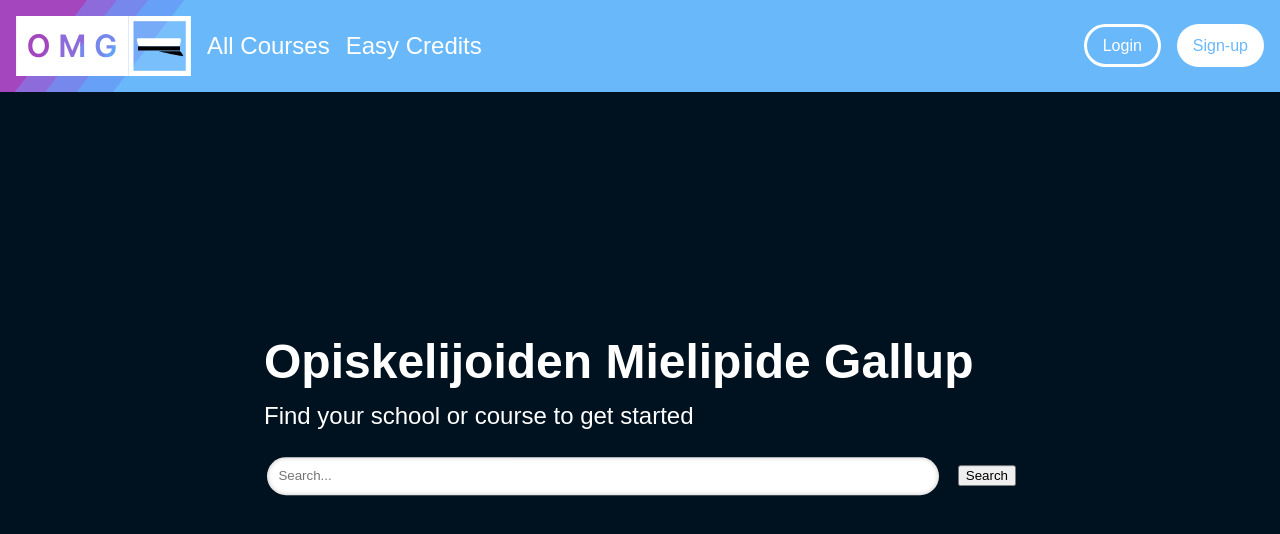
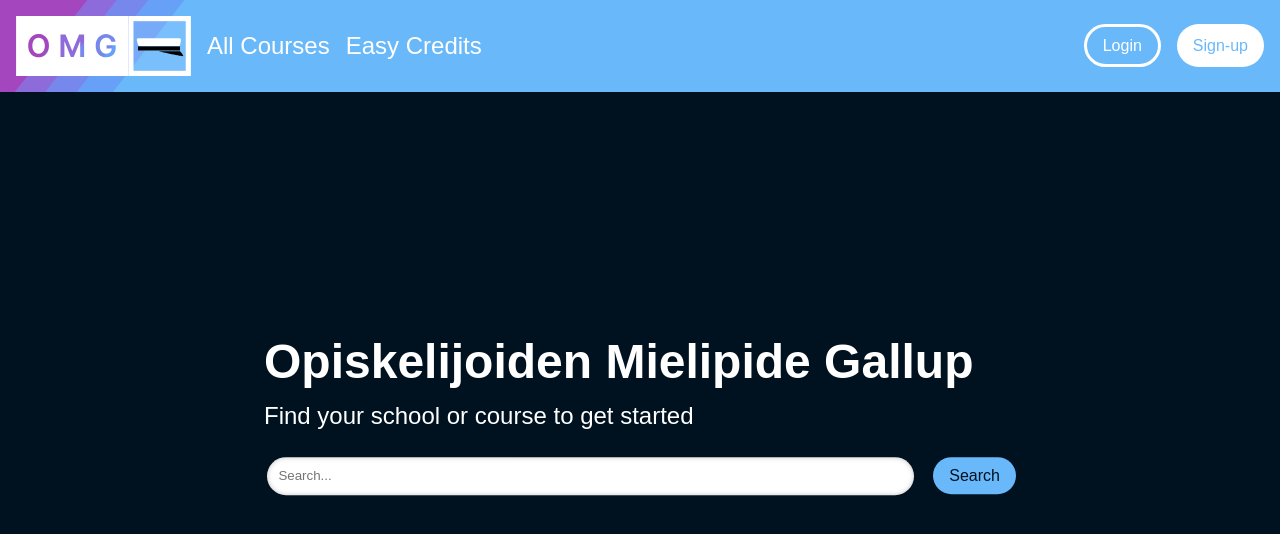
Before and after one commit to timozo/OMG, a React (Vite) app: page / in a window 1280 px wide. Shown: the top 534 px of the page. Built offline with nearby package versions, Linux system fonts and the light colour scheme.

Commit message:
improved CSS landing page part 3

```diff
--- a/src/views/LandingPage.jsx
+++ b/src/views/LandingPage.jsx
@@ -16,9 +16,7 @@ export default function LandingPage() {
             // value={searchTerm}
             // onChange={(e) => setSearchTerm(e.target.value)}
           />
-          <button /*onClick={handleSearch}*/ className="landing_search_btn">
-            Search
-          </button>
+          <a className="btn filled primary">Search</a>
         </div>
       </body>
     </>
```
